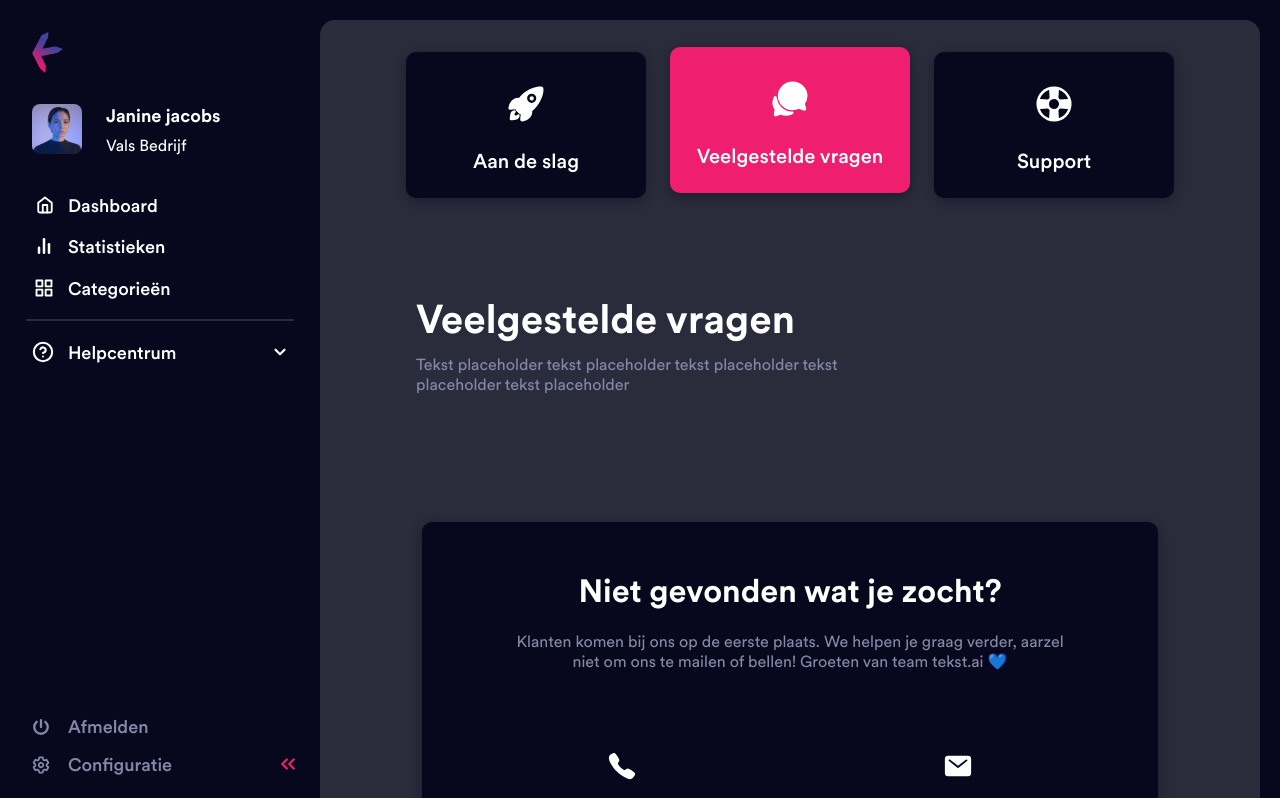
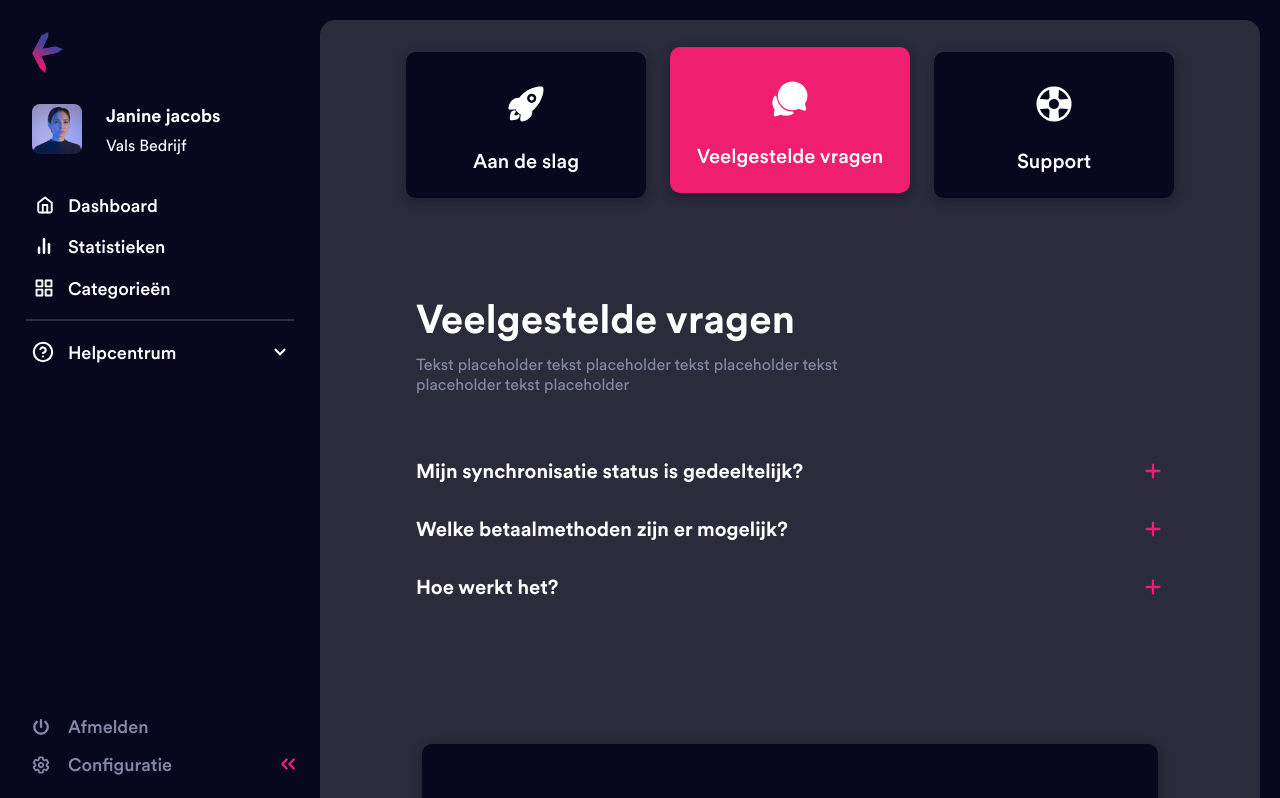
Before and after one commit to Tekst-ai/Frontend, a Next.js app: page /help-center/faq in a window 1280 px wide. Shown: the top 798 px of the page. Built offline with nearby package versions, Linux system fonts and the light colour scheme.

Commit message:
FAQ finish

```diff
--- /dev/null
+++ b/components/helpCenter/faq/QuestionBlock.tsx
@@ -0,0 +1,98 @@
+import type { NextPage } from 'next'
+import { useState } from 'react'
+import { FiPlus, FiMinus } from 'react-icons/fi'
+import styled from 'styled-components'
+
+import useStore, { useAccent } from '../../../store'
+import themes, { accentColors, Theme } from '../../../ThemeConfig'
+
+interface QuestionBlockProps {
+    question: string,
+    answer: string,
+}
+
+interface ContainerProps {
+    theme: any
+}
+
+const Container = styled.div<ContainerProps>`
+    div:last-child {
+        div:last-of-type {
+            padding-bottom: 0.5rem;
+        }
+    }
+`
+
+interface QuestionProps {
+    theme: any,
+    accent: any,
+    open: boolean
+}
+
+const Question = styled.button<QuestionProps>`
+    width: 100%;
+    padding: 1rem 1.2rem;
+    border-radius: 5px;
+    transition: all 0.3s ease-in-out;
+
+    div:first-of-type {
+        display: flex;
+        align-items: center;
+        justify-content: space-between;
+
+        p {
+            font-size: 1.25rem;
+            font-weight: 700;
+            color: ${({ theme }) => theme.text};
+        }
+    }
+`
+
+interface AnswerProps {
+    theme: any,
+    open: boolean
+}
+
+const Answer = styled.button<AnswerProps>`
+    color: ${({ theme }) => theme.textSec};
+    padding: 0.5rem 2rem;
+    transition: all 0.3s ease-in-out;
+    display: ${({ open }) => open ? 'block' : 'none'};
+    text-align: left;
+    font-size: 1.125rem;
+    padding-bottom: 1.5rem;
+`
+
+const QuestionBlock: NextPage<QuestionBlockProps> = ({ question, answer }) => {
+    const theme: keyof Theme = useStore((s: any) => s.theme)
+    const accent = useAccent((s: any) => s.accent)
+
+    const [open, setOpen] = useState(false)
+
+    const handleClick = () => {
+        setOpen(!open)
+    }
+
+    return (
+        <Container theme={themes[theme]}>
+            <Question open={open} theme={themes[theme]} accent={accentColors[accent as keyof typeof accentColors]} onClick={handleClick}>
+                <div>
+                    <p>{ question }</p>
+
+                    { open ?
+                        <FiMinus fontSize={22} strokeWidth={2.5} color={accentColors[accent as keyof typeof accentColors].color}/>:
+                        <FiPlus fontSize={22} strokeWidth={2.5} color={accentColors[accent as keyof typeof accentColors].color}/>
+                    }
+                </div>
+
+            </Question>
+
+            <Answer theme={themes[theme]} open={open} onClick={handleClick}>
+                <p>{ answer }</p>
+            </Answer>
+
+        </Container>
+    )
+}
+
+export default QuestionBlock
--- /dev/null
+++ b/components/helpCenter/faq/QuestionList.tsx
@@ -0,0 +1,26 @@
+import type { NextPage } from 'next'
+import styled from 'styled-components'
+
+import QuestionBlock from './QuestionBlock'
+
+const Container = styled.div`
+    padding-left: 1.8rem;
+    padding-right: 1.8rem;
+    margin-left: auto;
+    margin-right: auto;
+    max-width: 60rem;
+`
+
+const QuestionList: NextPage = () => {
+    return (
+        <Container>
+            <QuestionBlock question="Mijn synchronisatie status is gedeeltelijk?" answer="Als u zich pas een paar uur geleden voor het eerste aanmeldde is dit gebruikelijk. Wacht maximaal 24 uur voordat de applicatie gesynchroniseerd is met uw e-mails.
+Als dit niet het geval is dan kan dit komen door een grote hoeveelheid e-mails die binnenkomen. Dit zou zichzelf na een paar uur moeten oplossen.
+Als het dan nog steeds niet synchroniseert, naam dan contact met ons op."/>
+            <QuestionBlock question="Welke betaalmethoden zijn er mogelijk?" answer="Short answer Short answer Short answer Short answer Short answer Short answer Short answer"/>
+            <QuestionBlock question="Hoe werkt het?" answer="Short answer Short answer Short answer Short answer Short answer Short answer Short answer"/>
+        </Container>
+    )
+}
+
+export default QuestionList
--- /dev/null
+++ b/components/helpCenter/faq/index.tsx
@@ -0,0 +1,5 @@
+import QuestionList from "./QuestionList";
+
+export {
+    QuestionList
+}
--- a/pages/help-center/faq.tsx
+++ b/pages/help-center/faq.tsx
@@ -1,5 +1,6 @@
 import type { NextPage } from 'next'
 import { HelpNavigation, SupportCard } from '../../components/helpCenter'
+import { QuestionList } from '../../components/helpCenter/faq'
 import HelpTitle from '../../components/helpCenter/HelpTitle'
 
 const Faq: NextPage = () => {
@@ -14,6 +15,8 @@ const Faq: NextPage = () => {
                 text="Tekst placeholder tekst placeholder tekst placeholder tekst placeholder tekst placeholder"
             />
 
+            <QuestionList/>
+
             <SupportCard/>
         </div>
     )
--- a/styles/globals.css
+++ b/styles/globals.css
@@ -72,6 +72,7 @@ button {
   padding: 0;
   cursor: pointer;
   margin: 0;
+  font-family: 'Cake';
 }
 
 ul {
```
